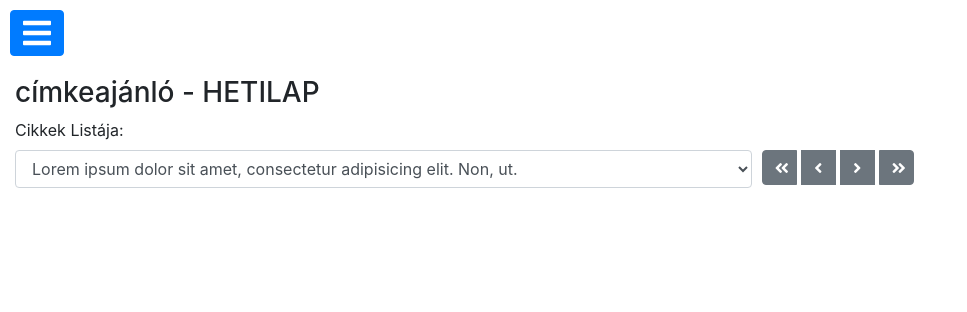
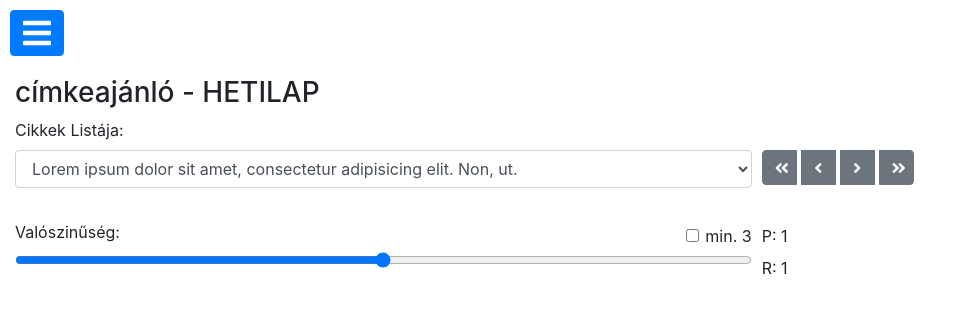
Before and after one commit to fepu08/web4-project1, a plain HTML site: page index.html in a window 1280 px wide. Shown: the whole page, without its empty margins (0-967 px from the left). Drawn offline with nearby package versions, Linux system fonts and the light colour scheme.

Commit message:
input type range "valoszinuseg" added

```diff
--- a/index.html
+++ b/index.html
@@ -53,11 +53,30 @@
                     </select>
                   </div>
 
-                  <div class="btn-group col-4 col-md-2 d-flex justify-content-start">
+                  <div class="btn-group col-4 col-md-2 d-flex justify-content-start flex-row align-items-center">
                     <button type="button" id="button-double-left" class="btn btn-secondary text-center"><i class="fas fa-angle-double-left"></i></button>
                     <button type="button" id="button-left" class="btn btn-secondary"><i class="fas fa-angle-left"></i></button>
                     <button type="button" id="button-right" class="btn btn-secondary"><i class="fas fa-angle-right"></i></button>
                     <button type="button" id="button-double-right" class="btn btn-secondary "><i class="fas fa-angle-double-right"></i></button>
+                  </div>
+                </div>
+              </form>
+
+              <form >
+                <div class="form-row">
+                  <div class="form-group col-8">
+                    <div class="input-group d-flex justify-content-between flex-row align-items-center">
+                      <label for="range"
+                        >Valószinűség: <span id="range-value"></span
+                      ></label>
+                      <div class="d-flex flex-row align-items-center justify-content-end"><input id="min" type="checkbox" /><label>min. 3</label></div>
+                    </div>
+
+                    <input type="range"class="form-control-range" id="range" min="0" max="1" step="0.01"/>
+                  </div>
+                  <div class="form-group col-2 d-flex flex-column pt-1">
+                    <label for="range">P: <span>1</span></label>
+                    <label for="range">R: <span>1</span></label>
                   </div>
                 </div>
               </form>
--- a/style.css
+++ b/style.css
@@ -96,8 +96,6 @@ nav ul li:last-child{
 }
 
 .btn-group {
-  align-items: center;
-  flex-direction: row;
   margin-top: 14px;
 }
 
@@ -106,3 +104,14 @@ nav ul li:last-child{
   width: 35px;
   height: 35px;
 }
+
+.input-group div {
+  flex-direction: row;
+  align-items: center;
+  justify-content: flex-end;
+  display: flex;
+}
+
+.input-group div > label {
+  margin: 0 0 0 0.4em;
+}
```
